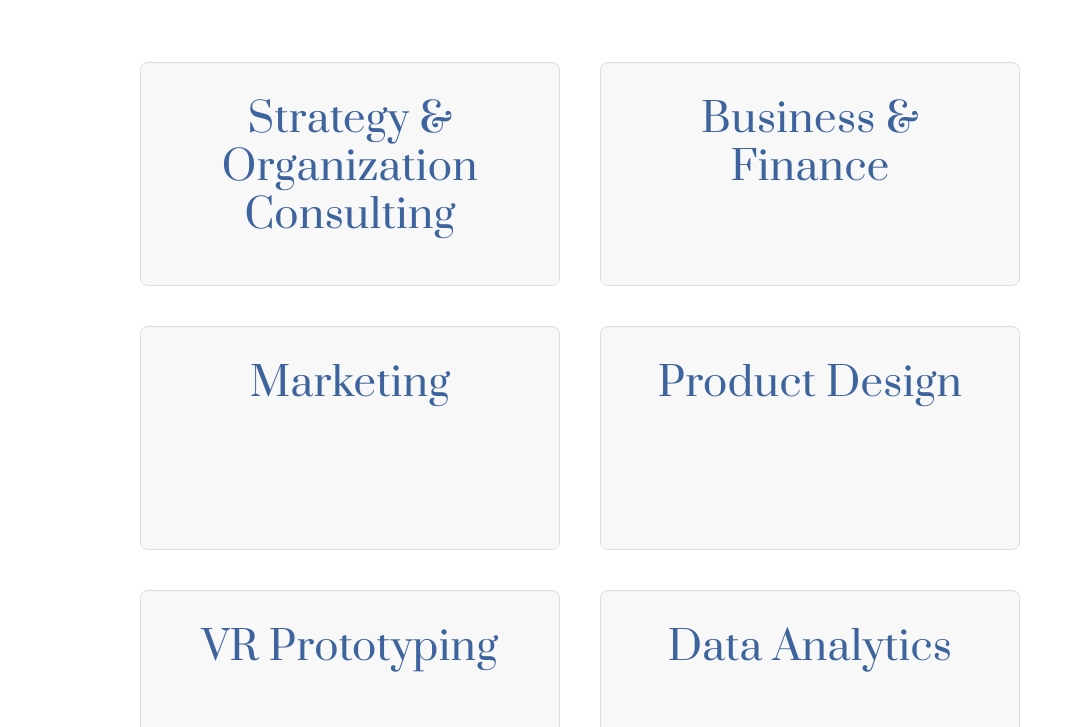
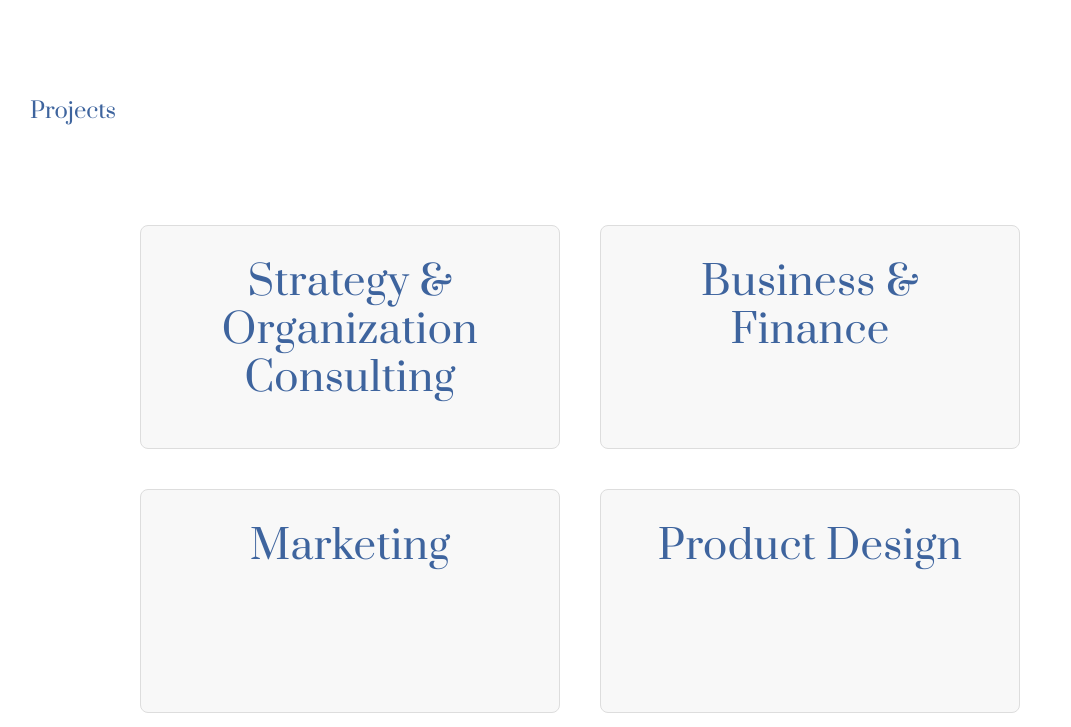
Before and after one commit to louloubean/Portfolio-Refresh, a plain HTML site: page index2.html in a window 1280 px wide. Shown: the part 73-800 px from the top of the page, without its empty margins (60-1131 px from the left). Drawn offline with Linux system fonts and the light colour scheme; a web font is replaced by a local one.

Commit message:
Add projects section to index2.html

```diff
--- a/index2.html
+++ b/index2.html
@@ -33,6 +33,10 @@
 
 
   <!-- Projects grid -->
+  <section class="section wrapper">
+  <h1>Projects</h1>
+</section>
+
   <main class="projects container">
     <section class="projects-grid">
       <!-- Tile 1 -->
```
